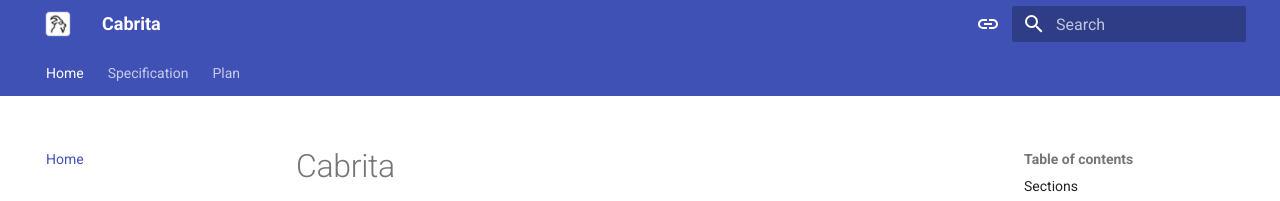
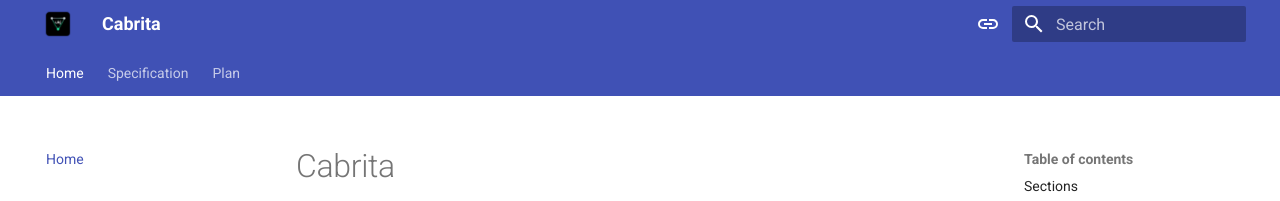
Before and after one commit to unoangel27-oss/docs-UKJ, an MkDocs documentation site: the page built from docs/index.md, in a window 1280 px wide. Shown: the top 201 px of the page. Built offline with MkDocs 1.6.1 and Material for MkDocs 9.7.7, drawn with Linux system fonts in a browser that asks for light colours.

Commit message:
Use the UKJ logo for the format site header and favicon
Co-authored-by: OpenBot <335604065+openbotgit[bot]@users.noreply.github.com>

```diff
--- a/mkdocs.yml
+++ b/mkdocs.yml
@@ -7,7 +7,7 @@ site_author: Issiax
 
 theme:
   name: material
-  logo: assets/logo-cabrita.png
+  logo: assets/logo-ukj.png
   favicon: assets/logo-ukj.png
   features:
     - content.code.copy
```
